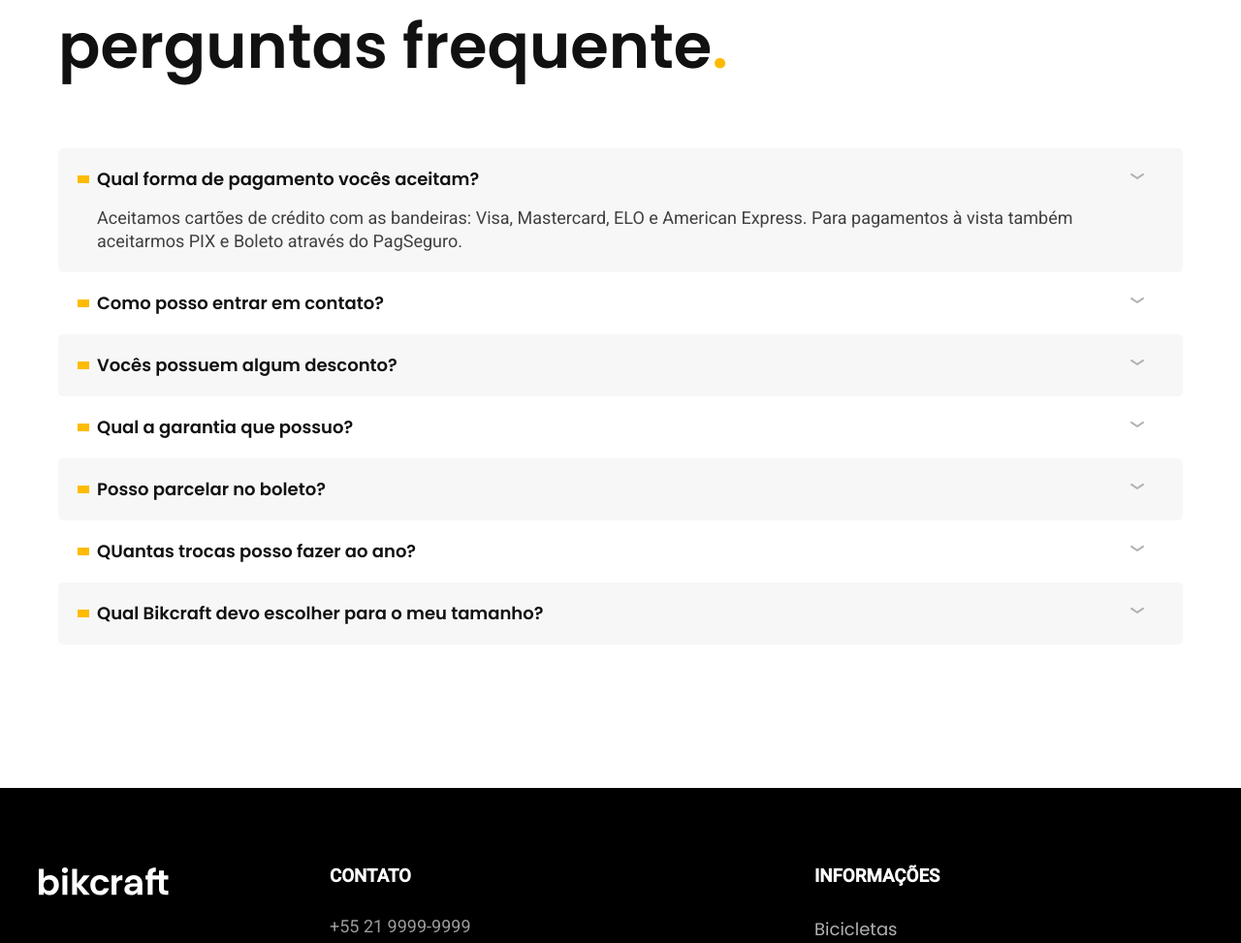
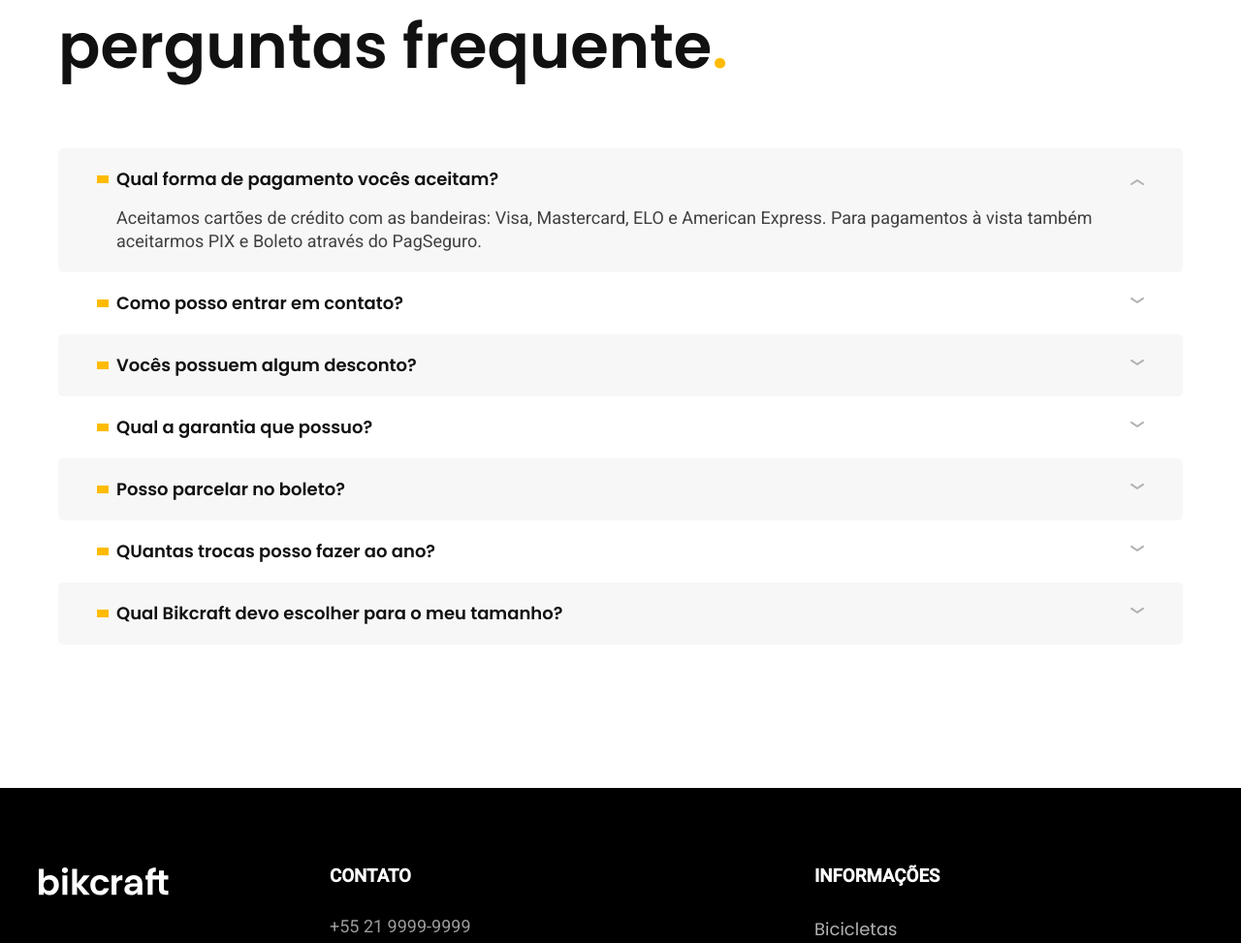
Before and after one commit to caiqueduart/Bikecraft, a plain HTML site: page pages/seguros.html in a window 1280 px wide. Shown: the part 1830-2803 px from the top of the page at 97% size. Drawn offline with Linux system fonts and the light colour scheme.

Commit message:
feat, seguros

```diff
--- a/styles/pages/seguros.css
+++ b/styles/pages/seguros.css
@@ -94,10 +94,10 @@
     font-size: 1.125em;
     line-height: 1.33;
     font-weight: 600;
-    position: relative;
     display: flex;
-    justify-content: space-between;
-    align-content: center;
+    align-items: center;
+    gap: 8px;
+    cursor: pointer;
 }
 
 .perguntas dt::before {
@@ -106,15 +106,17 @@
     width: 12px;
     height: 8px;
     background-color: var(--p1);
-    position: absolute;
-    left: -20px;
-    bottom: 8px;
 }
 
 .perguntas dt::after {
     display: inline-block;
     content: url(../../img/icons/seta-abrir.svg);
     transform: rotate(180deg);
+    margin-left: auto;
+}
+
+.perguntas div:first-child dt::after {
+    transform: none;
 }
 
 .perguntas dd {
@@ -122,6 +124,7 @@
     font-size: 1.125em;
     line-height: 1.33;
     margin-top: 16px;
+    padding-left: 20px;
 }
 
 .perguntas dl div {
@@ -141,4 +144,8 @@
     .vantagens p {
         font-size: 1em;
     }
+
+    .perguntas dt, .perguntas dd {
+        font-size: 1em;
+    }
 }
```
